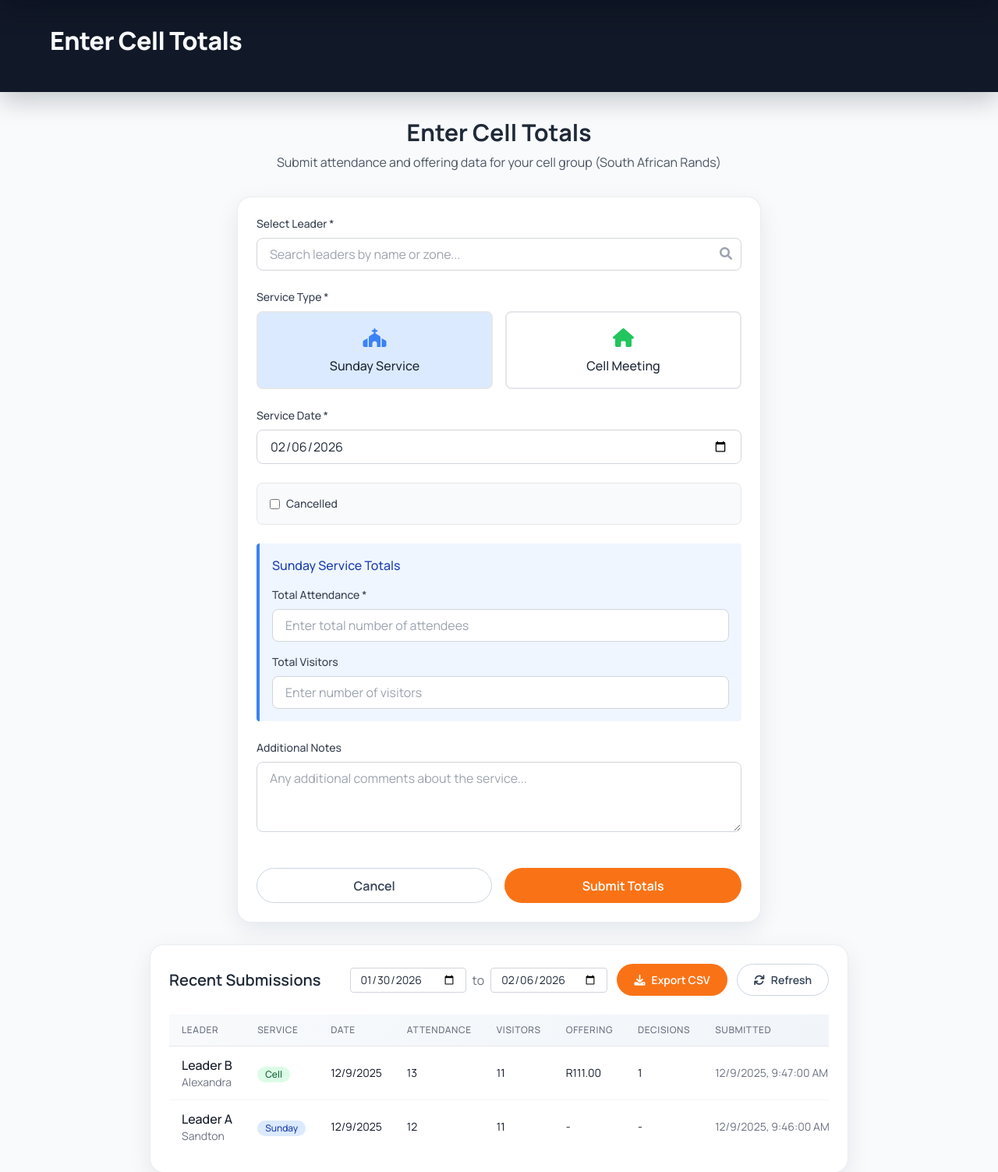
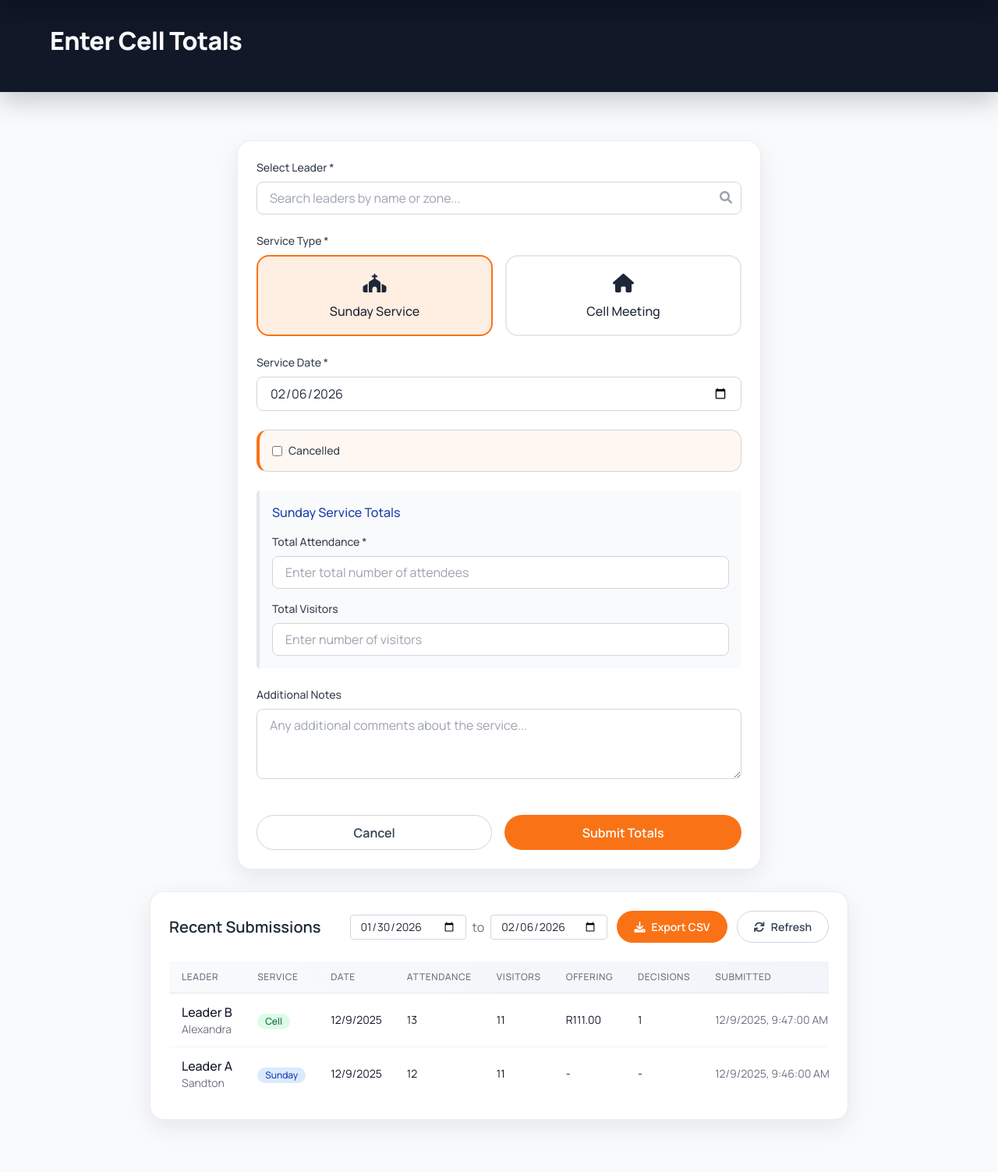
Before and after one commit to Jevan006/cell-tracker, a Flask app: page /enter-totals in a window 1280 px wide. Shown: the part 97-1600 px from the top of the page at 78% size. Run offline with Flask 3, Linux system fonts and the light colour scheme; a user stored in the database is signed in; data comes from the database, SQL or seed files in the repository; some libraries are stand-ins or nearby versions.

Commit message:
PHASE 3D — ENTER TOTALS UI POLISH (NO LOGIC CHANGES)

```diff
--- a/static/css/theme.css
+++ b/static/css/theme.css
@@ -435,6 +435,57 @@
   transform: translateX(4px);
 }
 
+.focus\:ring-accent:focus {
+  --tw-ring-color: var(--color-accent);
+}
+
+.focus\:border-accent:focus {
+  border-color: var(--color-accent);
+}
+
+/* Choice cards */
+.choice-card {
+  padding: 18px;
+  border: 2px solid var(--color-gray-200);
+  border-radius: 16px;
+  width: 100%;
+  text-align: center;
+  transition: all 0.2s ease;
+  background: #fff;
+  color: var(--color-gray-800);
+}
+
+.choice-card i {
+  color: var(--color-primary);
+}
+
+.choice-card:hover {
+  border-color: var(--color-accent-light);
+  box-shadow: 0 10px 18px rgba(15, 23, 42, 0.08);
+}
+
+.choice-card.selected {
+  border-color: var(--color-accent);
+  background: rgba(249, 115, 22, 0.08);
+  color: var(--color-gray-900);
+}
+
+.choice-card--sunday.selected {
+  background: rgba(249, 115, 22, 0.12);
+}
+
+.choice-card--cell.selected {
+  background: rgba(15, 118, 110, 0.12);
+}
+
+.cancel-card {
+  border: 1px solid rgba(148, 163, 184, 0.4);
+  border-left: 4px solid var(--color-accent);
+  border-radius: 14px;
+  padding: 16px;
+  background: rgba(249, 115, 22, 0.06);
+}
+
 @media (max-width: 900px) {
   .home-hero {
     padding: 70px 20px 90px;
--- a/templates/enter_totals.html
+++ b/templates/enter_totals.html
@@ -1,13 +1,4 @@
 {% extends "base.html" %} {% block content %}
-
-<!-- Page Header -->
-<div class="text-center mb-8">
-  <h1 class="text-3xl font-bold text-gray-800 mb-2">Enter Cell Totals</h1>
-  <p class="text-gray-600">
-    Submit attendance and offering data for your cell group (South African
-    Rands)
-  </p>
-</div>
 
 <!-- Main Form Card -->
 <div class="page-section">
@@ -82,9 +73,9 @@
             checked
           />
           <div
-            class="service-type-card p-4 border-2 border-gray-200 rounded-lg w-full text-center hover:border-blue-500 transition-colors"
+            class="service-type-card choice-card choice-card--sunday"
           >
-            <i class="fas fa-church text-2xl text-blue-500 mb-2"></i>
+            <i class="fas fa-church text-2xl mb-2"></i>
             <div class="font-medium text-gray-800">Sunday Service</div>
           </div>
         </label>
@@ -96,9 +87,9 @@
             class="sr-only"
           />
           <div
-            class="service-type-card p-4 border-2 border-gray-200 rounded-lg w-full text-center hover:border-green-500 transition-colors"
+            class="service-type-card choice-card choice-card--cell"
           >
-            <i class="fas fa-home text-2xl text-green-500 mb-2"></i>
+            <i class="fas fa-home text-2xl mb-2"></i>
             <div class="font-medium text-gray-800">Cell Meeting</div>
           </div>
         </label>
@@ -123,7 +114,7 @@
     </div>
 
     <!-- Cancellation -->
-    <div class="border border-gray-200 rounded-lg p-4 bg-gray-50">
+    <div class="cancel-card">
       <label class="flex items-center space-x-2 text-sm font-medium text-gray-700">
         <input type="checkbox" id="isCancelled" />
         <span>Cancelled</span>
@@ -148,7 +139,7 @@
     <!-- Sunday Service Fields -->
     <div
       id="sundayFields"
-      class="space-y-4 border-l-4 border-blue-500 pl-4 bg-blue-50 p-4 rounded"
+      class="space-y-4 border-l-4 pl-4 p-4 rounded bg-gray-50"
     >
       <h3 class="font-medium text-blue-800 mb-2">Sunday Service Totals</h3>
 
@@ -167,7 +158,7 @@
           min="1"
           max="500"
           placeholder="Enter total number of attendees"
-          class="w-full px-4 py-2 border border-gray-300 rounded-lg focus:ring-2 focus:ring-blue-500 focus:border-blue-500 input-field"
+          class="w-full px-4 py-2 border border-gray-300 rounded-lg focus:ring-2 focus:ring-accent focus:border-accent input-field"
         />
       </div>
 
@@ -186,7 +177,7 @@
           min="0"
           max="500"
           placeholder="Enter number of visitors"
-          class="w-full px-4 py-2 border border-gray-300 rounded-lg focus:ring-2 focus:ring-blue-500 focus:border-blue-500 input-field"
+          class="w-full px-4 py-2 border border-gray-300 rounded-lg focus:ring-2 focus:ring-accent focus:border-accent input-field"
         />
       </div>
     </div>
@@ -194,7 +185,7 @@
     <!-- Cell Meeting Fields -->
     <div
       id="cellFields"
-      class="space-y-4 border-l-4 border-green-500 pl-4 bg-green-50 p-4 rounded hidden"
+      class="space-y-4 border-l-4 pl-4 p-4 rounded bg-gray-50 hidden"
     >
       <h3 class="font-medium text-green-800 mb-2">Cell Meeting Totals</h3>
 
@@ -213,7 +204,7 @@
           min="1"
           max="100"
           placeholder="Enter total number of attendees"
-            class="w-full px-4 py-2 border border-gray-300 rounded-lg focus:ring-2 focus:ring-green-500 focus:border-green-500 input-field"
+            class="w-full px-4 py-2 border border-gray-300 rounded-lg focus:ring-2 focus:ring-accent focus:border-accent input-field"
           />
       </div>
 
@@ -232,7 +223,7 @@
           min="0"
           max="100"
           placeholder="Enter number of visitors"
-            class="w-full px-4 py-2 border border-gray-300 rounded-lg focus:ring-2 focus:ring-green-500 focus:border-green-500 input-field"
+            class="w-full px-4 py-2 border border-gray-300 rounded-lg focus:ring-2 focus:ring-accent focus:border-accent input-field"
           />
       </div>
 
@@ -257,7 +248,7 @@
             min="0"
             step="0.01"
             placeholder="0.00"
-            class="w-full pl-8 px-4 py-2 border border-gray-300 rounded-lg focus:ring-2 focus:ring-green-500 focus:border-green-500 input-field"
+            class="w-full pl-8 px-4 py-2 border border-gray-300 rounded-lg focus:ring-2 focus:ring-accent focus:border-accent input-field"
           />
         </div>
       </div>
@@ -277,7 +268,7 @@
           min="0"
           max="50"
           placeholder="Enter number of salvation decisions"
-          class="w-full px-4 py-2 border border-gray-300 rounded-lg focus:ring-2 focus:ring-green-500 focus:border-green-500 input-field"
+          class="w-full px-4 py-2 border border-gray-300 rounded-lg focus:ring-2 focus:ring-accent focus:border-accent input-field"
         />
       </div>
     </div>
@@ -292,7 +283,7 @@
         name="notes"
         rows="3"
         placeholder="Any additional comments about the service..."
-        class="w-full px-4 py-2 border border-gray-300 rounded-lg focus:ring-2 focus:ring-blue-500 focus:border-blue-500 input-field"
+        class="w-full px-4 py-2 border border-gray-300 rounded-lg focus:ring-2 focus:ring-accent focus:border-accent input-field"
       ></textarea>
     </div>
 
@@ -648,12 +639,13 @@
             "bg-blue-100",
             "bg-green-100"
           );
+          card.classList.remove("selected");
         });
         document
           .querySelector('input[value="sunday"]')
           .closest("label")
           .querySelector(".service-type-card")
-          .classList.add("border-blue-500", "bg-blue-100");
+          .classList.add("selected");
       } else {
         sundayFields.classList.add("hidden");
         cellFields.classList.remove("hidden");
@@ -664,12 +656,13 @@
             "bg-blue-100",
             "bg-green-100"
           );
+          card.classList.remove("selected");
         });
         document
           .querySelector('input[value="cell"]')
           .closest("label")
           .querySelector(".service-type-card")
-          .classList.add("border-green-500", "bg-green-100");
+          .classList.add("selected");
       }
     });
   });
@@ -863,7 +856,7 @@
     .querySelector('input[value="sunday"]')
     .closest("label")
     .querySelector(".service-type-card")
-    .classList.add("border-blue-500", "bg-blue-100");
+    .classList.add("selected");
 
   setCancelledState(false);
 </script>
```
